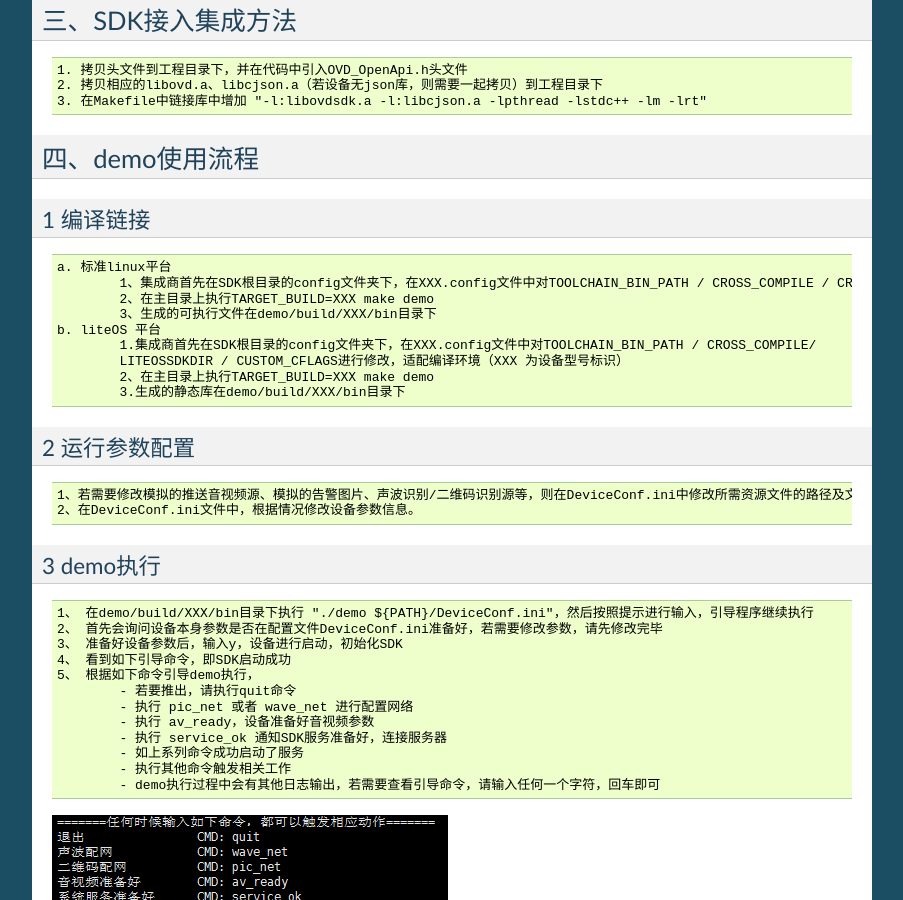
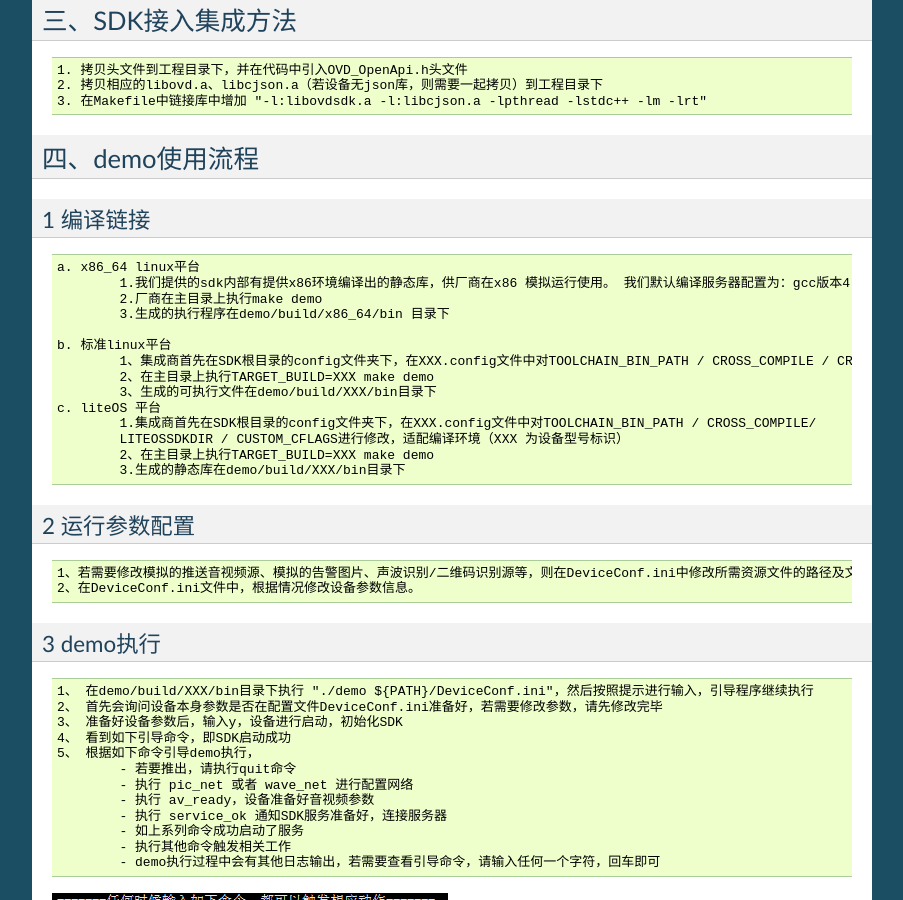
Before and after one commit to jamken/open_dev_sdk, a Sphinx documentation site: the page built from docs/SDK_guidance.md, in a window 1280 px wide and 900 px high, scrolled down 4708 px. Shown: the whole window, without its empty margins (198-1101 px from the left). Built offline with Sphinx 7.4.7, drawn with Linux system fonts in a browser that asks for light colours.

Commit message:
[wangjianjian]: 添加x86 demo 编译gcc和c++库要求

```diff
--- a/docs/SDK_guidance.md
+++ b/docs/SDK_guidance.md
@@ -156,11 +156,17 @@
 ## 四、demo使用流程
 
 ### 1 编译链接
-	a. 标准linux平台
+
+	a. x86_64 linux平台
+		1.我们提供的sdk内部有提供x86环境编译出的静态库，供厂商在x86 模拟运行使用。 我们默认编译服务器配置为：gcc版本4.8.5 c++库为libstdc++.so.6.0.19 , 厂商二次编译demo时，gcc和c++库不能低于此配置要求。
+		2.厂商在主目录上执行make demo
+		3.生成的执行程序在demo/build/x86_64/bin 目录下
+
+	b. 标准linux平台
 		1、集成商首先在SDK根目录的config文件夹下，在XXX.config文件中对TOOLCHAIN_BIN_PATH / CROSS_COMPILE / CROSS_SYSROOT / CUSTOM_CFLAGS进行修改，适配编译环境(XXX 为设备型号标识)
 		2、在主目录上执行TARGET_BUILD=XXX make demo
 		3、生成的可执行文件在demo/build/XXX/bin目录下
-	b. liteOS 平台
+	c. liteOS 平台
 		1.集成商首先在SDK根目录的config文件夹下，在XXX.config文件中对TOOLCHAIN_BIN_PATH / CROSS_COMPILE/
 		LITEOSSDKDIR / CUSTOM_CFLAGS进行修改，适配编译环境（XXX 为设备型号标识）
 		2、在主目录上执行TARGET_BUILD=XXX make demo
```
